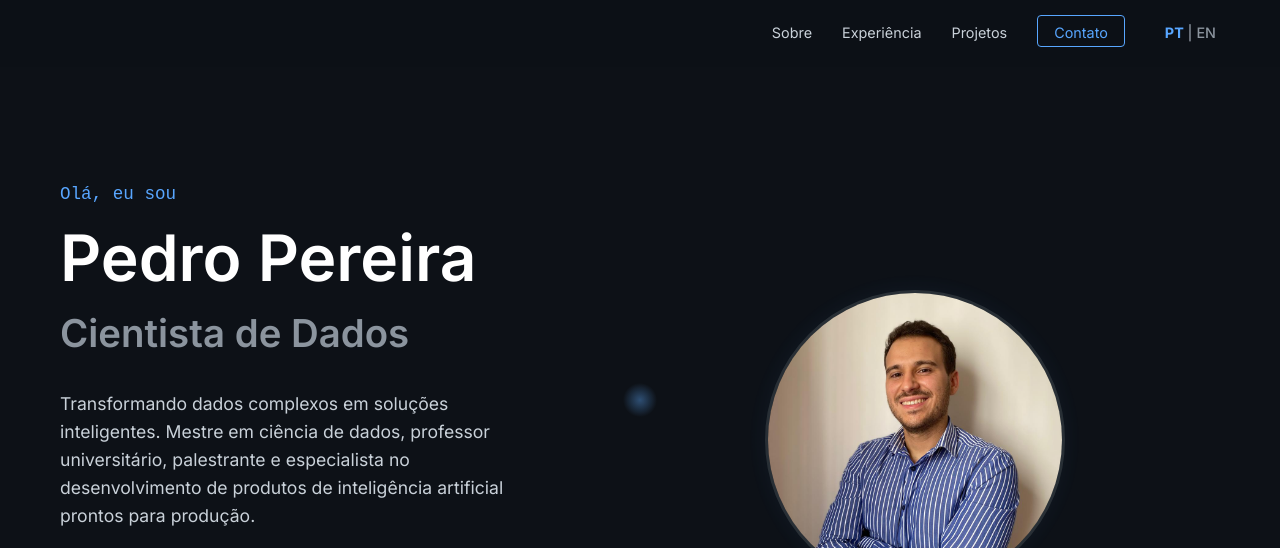
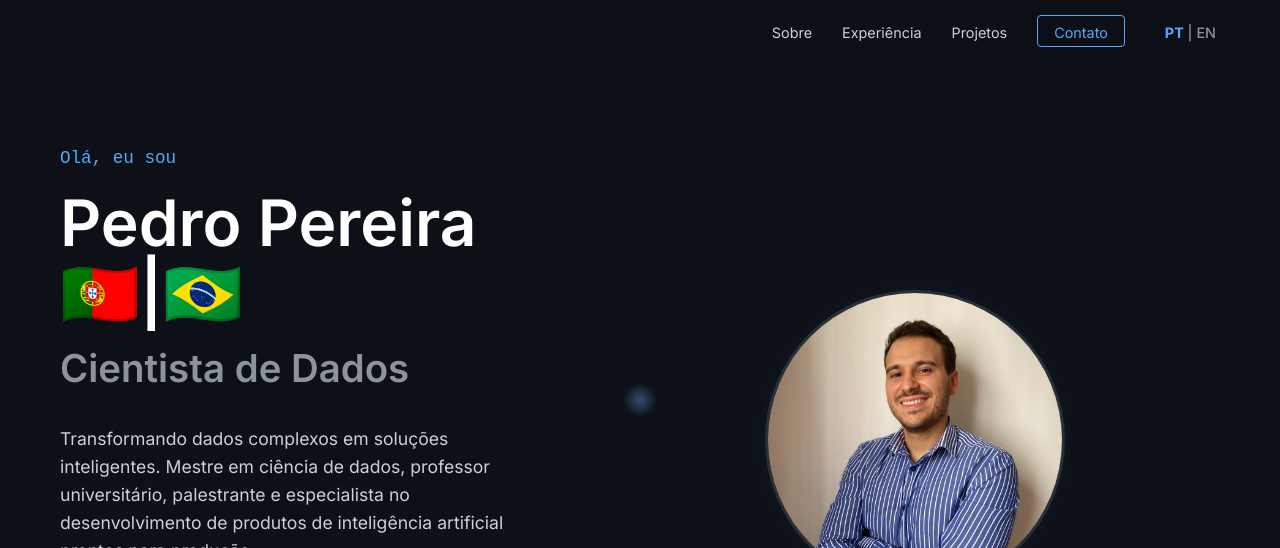
Before and after one commit to mello-pedro/websit-portf, a plain HTML site: page index.html in a window 1280 px wide. Shown: the top 548 px of the page. Drawn offline with Linux system fonts and the light colour scheme.

Commit message:
luso-brazillian

```diff
--- a/index.html
+++ b/index.html
@@ -37,7 +37,7 @@
         <section id="hero" class="hero">
             <div class="hero-content">
                 <span class="greeting" data-i18n="hero-greeting">Olá, eu sou</span>
-                <h1 class="name">Pedro Pereira</h1>
+                <h1 class="name">Pedro Pereira 🇵🇹|🇧🇷</h1>
                 <h2 class="role" data-i18n="hero-role">Cientista de Dados<span class="cursor-blink">_</span></h2>
                 <p class="hero-description" data-i18n="hero-description">
                     Transformando dados complexos em soluções inteligentes. Mestre em ciência de dados, professor
```
